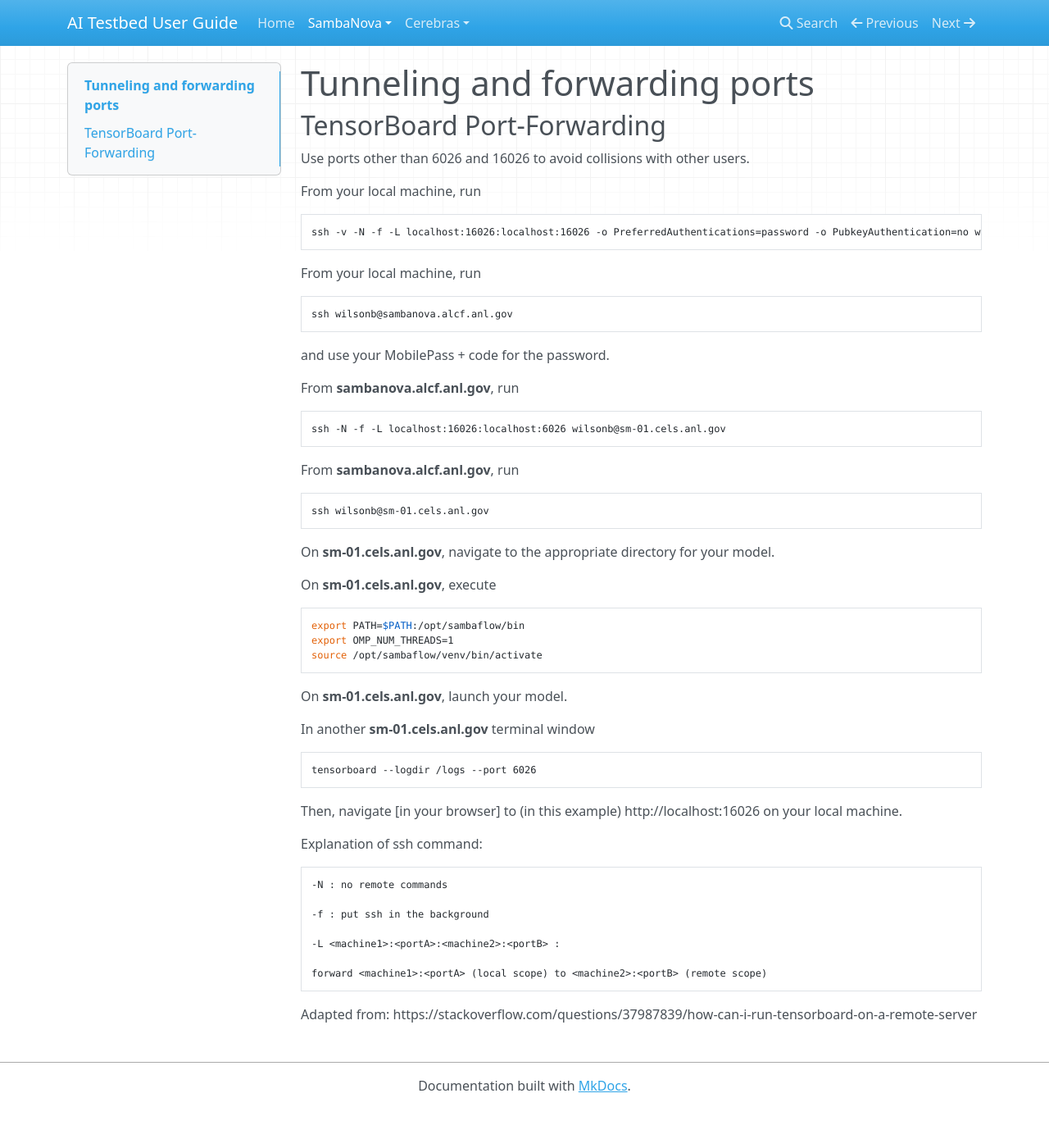
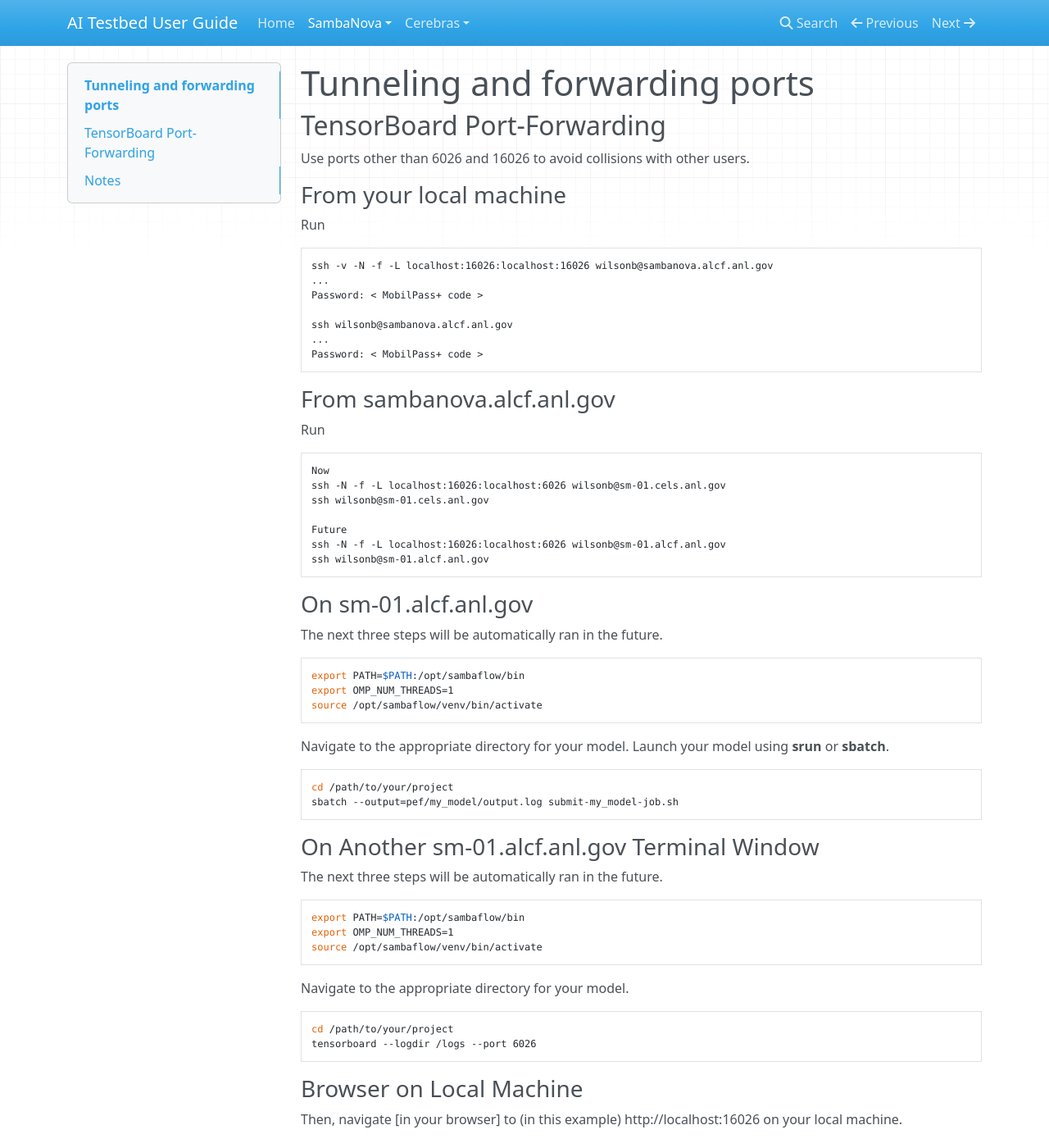
Before and after one commit to argonne-lcf/ai-testbed-userdocs, an MkDocs documentation site: the page built from docs/sambanova/Tunneling-and-forwarding-ports.md, in a window 1280 px wide and 1400 px high. Shown: the whole window at 82% size. Built offline with MkDocs 1.6.1, drawn with Linux system fonts in a browser that asks for light colours; nearby versions of some CDN libraries; some of the changed text lies outside the part shown.

Commit message:
Added detail to TODO notes.

````diff
--- a/docs/sambanova/Tunneling-and-forwarding-ports.md
+++ b/docs/sambanova/Tunneling-and-forwarding-ports.md
@@ -4,35 +4,37 @@
 
 Use ports other than 6026 and 16026 to avoid collisions with other users.
 
-From your local machine, run
+### From your local machine
+
+Run
 
 ```bash
-ssh -v -N -f -L localhost:16026:localhost:16026 -o PreferredAuthentications=password -o PubkeyAuthentication=no wilsonb@sambanova.alcf.anl.gov
+ssh -v -N -f -L localhost:16026:localhost:16026 wilsonb@sambanova.alcf.anl.gov
+...
+Password: < MobilPass+ code >
+
+ssh wilsonb@sambanova.alcf.anl.gov
+...
+Password: < MobilPass+ code >
 ```
 
-From your local machine, run
+### From **sambanova.alcf.anl.gov**
+
+Run
 
 ```bash
-ssh wilsonb@sambanova.alcf.anl.gov
+Now
+ssh -N -f -L localhost:16026:localhost:6026 wilsonb@sm-01.cels.anl.gov
+ssh wilsonb@sm-01.cels.anl.gov
+
+Future
+ssh -N -f -L localhost:16026:localhost:6026 wilsonb@sm-01.alcf.anl.gov
+ssh wilsonb@sm-01.alcf.anl.gov
 ```
 
-and use your MobilePass + code for the password.
+### On **sm-01.alcf.anl.gov**
 
-From **sambanova.alcf.anl.gov**, run
-
-```bash
-ssh -N -f -L localhost:16026:localhost:6026 wilsonb@sm-01.cels.anl.gov
-```
-
-From **sambanova.alcf.anl.gov**, run
-
-```bash
-ssh wilsonb@sm-01.cels.anl.gov
-```
-
-On **sm-01.cels.anl.gov**, navigate to the appropriate directory for your model.
-
-On **sm-01.cels.anl.gov**, execute
+The next three steps will be automatically ran in the future.
 
 ```bash
 export PATH=$PATH:/opt/sambaflow/bin
@@ -40,17 +42,38 @@
 source /opt/sambaflow/venv/bin/activate
 ```
 
-On **sm-01.cels.anl.gov**, launch your model.
-
-In another **sm-01.cels.anl.gov** terminal window
+Navigate to the appropriate directory for your model.
+Launch your model using **srun** or **sbatch**.
 
 ```bash
+cd /path/to/your/project
+sbatch --output=pef/my_model/output.log submit-my_model-job.sh
+```
+
+### On Another sm-01.alcf.anl.gov Terminal Window
+
+The next three steps will be automatically ran in the future.
+
+```bash
+export PATH=$PATH:/opt/sambaflow/bin
+export OMP_NUM_THREADS=1
+source /opt/sambaflow/venv/bin/activate
+```
+
+Navigate to the appropriate directory for your model.
+
+```bash
+cd /path/to/your/project
 tensorboard --logdir /logs --port 6026
 ```
 
+### Browser on Local Machine
+
 Then, navigate [in your browser] to (in this example) http://localhost:16026 on your local machine.
 
-Explanation of ssh command:
+## Notes
+
+Explanation of **ssh** command:
 
 ```text
 -N : no remote commands
````
Also changed, not shown: docs/sambanova/Best-Practices-and-FAQs.md (+31 -7 lines), docs/sambanova/How-to-setup-your-base-environment.md (+1 -1 lines), docs/sambanova/Steps-to-run-a-model-or-program.md (+4 -19 lines), docs/sambanova/System-Overview.md (+1 -1 lines).
